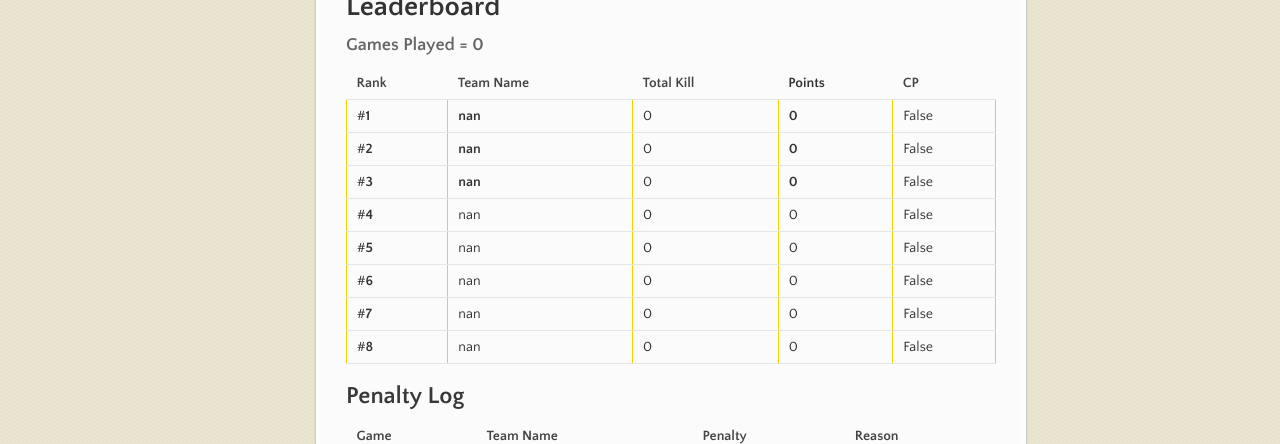
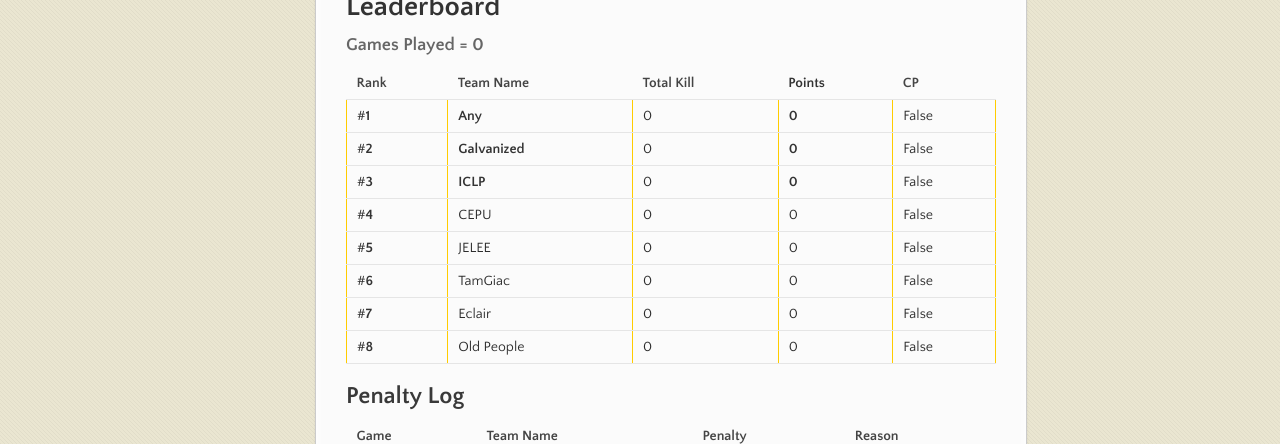
Before and after one commit to kanziebub/ProjectSEA, a Jekyll site: the page built from season/01/finals.md, in a window 1280 px wide. Shown: the part 271-715 px from the top of the page. Built offline with Jekyll 4.4.1, drawn with Linux system fonts in a browser that asks for light colours.

Commit message:
finals ready

```diff
--- a/script.py
+++ b/script.py
@@ -290,6 +290,6 @@ def double():
     write_page(target, page_md)
 
 def main():
-    double()
+    single()
 
 main()
--- a/season/01/finals.md
+++ b/season/01/finals.md
@@ -12,14 +12,14 @@ layout: default
 
 |  Rank  | Team Name             | Total Kill | **Points** | CP |
 |:-------|:----------------------|:-----------|:-----------|:---|
-| #**1** | **nan** | 0 | **0** | False |
-| #**2** | **nan** | 0 | **0** | False |
-| #**3** | **nan** | 0 | **0** | False |
-| #**4** | nan | 0 | 0 | False |
-| #**5** | nan | 0 | 0 | False |
-| #**6** | nan | 0 | 0 | False |
-| #**7** | nan | 0 | 0 | False |
-| #**8** | nan | 0 | 0 | False |
+| #**1** | **Any** | 0 | **0** | False |
+| #**2** | **Galvanized** | 0 | **0** | False |
+| #**3** | **ICLP** | 0 | **0** | False |
+| #**4** | CEPU | 0 | 0 | False |
+| #**5** | JELEE | 0 | 0 | False |
+| #**6** | TamGiac | 0 | 0 | False |
+| #**7** | Eclair | 0 | 0 | False |
+| #**8** | Old People | 0 | 0 | False |
 
 ## Penalty Log
 
```
